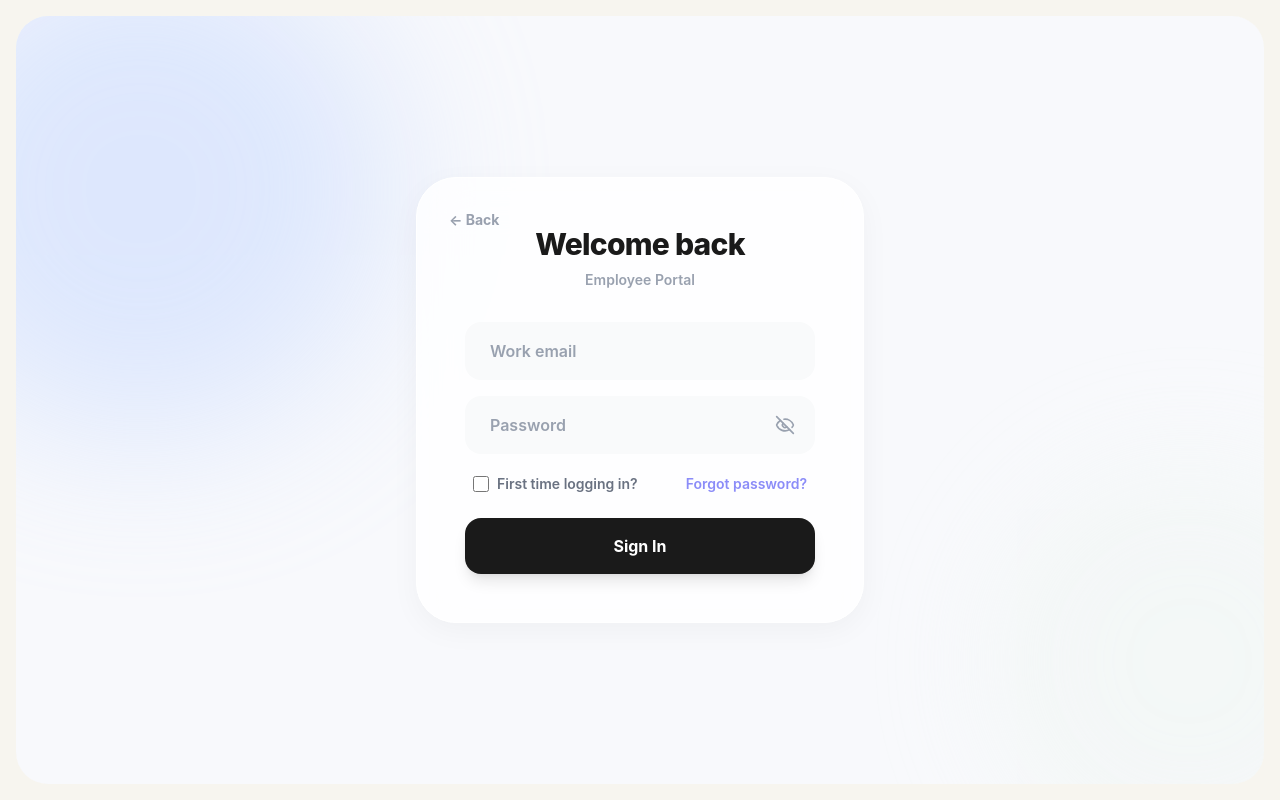
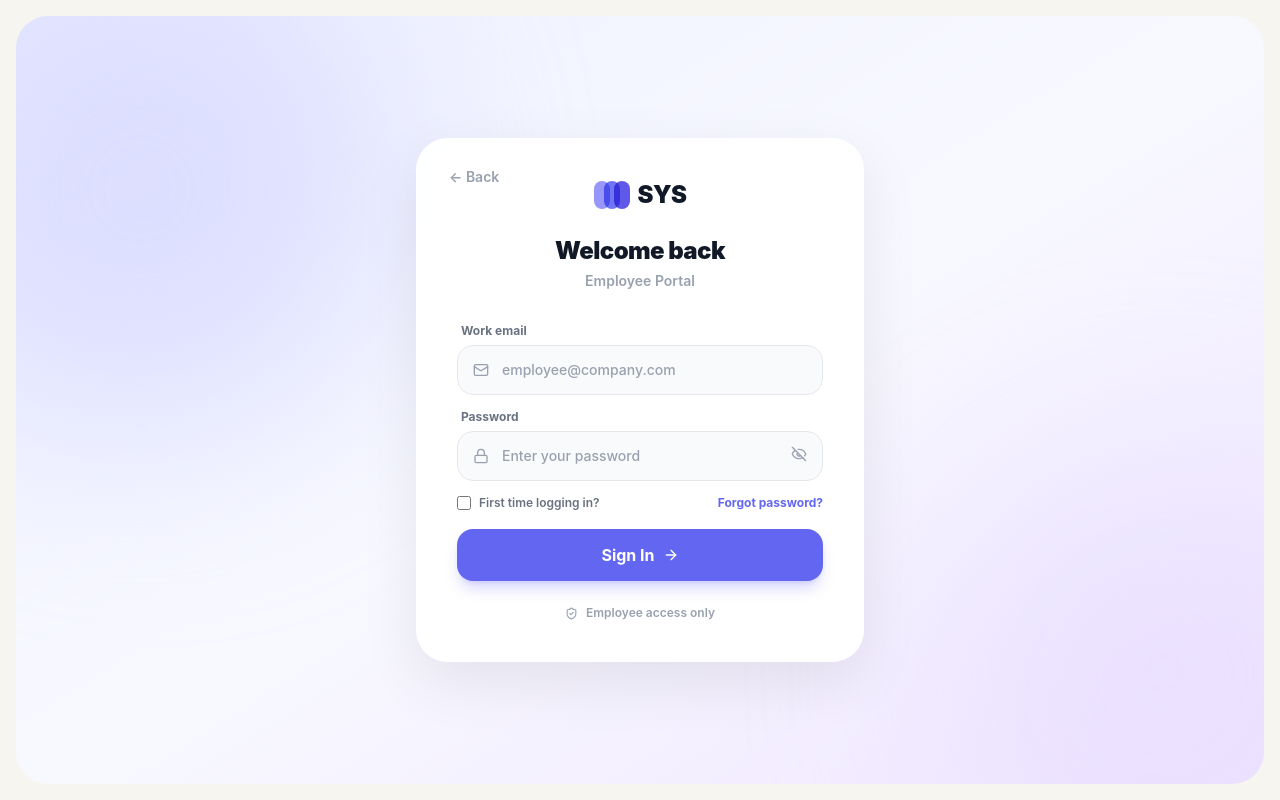
Before and after one commit to bubblegunm1111/WD_1_EmployeeManagementSystemSYS_BYTE, a React app in the folder frontend/: page /login in a window 1280 px wide. Built offline with nearby package versions, Linux system fonts and the light colour scheme; no server answers; the HTML template or start-up script is replaced by a standard one.

Commit message:
Premium login portal redesign with Google OAuth + org name modal

```diff
--- a/frontend/src/components/Login.jsx
+++ b/frontend/src/components/Login.jsx
@@ -2,29 +2,124 @@ import React, { useState } from 'react';
 import { useNavigate, useLocation } from 'react-router-dom';
 import { useAuth } from '../context/AuthContext';
 import api from '../api';
-import { Eye, EyeOff } from 'lucide-react';
+import { Eye, EyeOff, Mail, Lock, User, Building2, ArrowRight, ShieldCheck } from 'lucide-react';
+import { motion, AnimatePresence } from 'framer-motion';
 
+// ─── Google SVG Icon ─────────────────────────────────────────────────────────
+const GoogleIcon = () => (
+  <svg className="w-5 h-5" viewBox="0 0 24 24">
+    <path d="M22.56 12.25c0-.78-.07-1.53-.2-2.25H12v4.26h5.92c-.26 1.37-1.04 2.53-2.21 3.31v2.77h3.57c2.08-1.92 3.28-4.74 3.28-8.09z" fill="#4285F4"/>
+    <path d="M12 23c2.97 0 5.46-.98 7.28-2.66l-3.57-2.77c-.98.66-2.23 1.06-3.71 1.06-2.86 0-5.29-1.93-6.16-4.53H2.18v2.84C3.99 20.53 7.7 23 12 23z" fill="#34A853"/>
+    <path d="M5.84 14.09c-.22-.66-.35-1.36-.35-2.09s.13-1.43.35-2.09V7.07H2.18C1.43 8.55 1 10.22 1 12s.43 3.45 1.18 4.93l2.85-2.22.81-.62z" fill="#FBBC05"/>
+    <path d="M12 5.38c1.62 0 3.06.56 4.21 1.64l3.15-3.15C17.45 2.09 14.97 1 12 1 7.7 1 3.99 3.47 2.18 7.07l3.66 2.84c.87-2.6 3.3-4.53 6.16-4.53z" fill="#EA4335"/>
+  </svg>
+);
+
+// ─── SYS Logo ─────────────────────────────────────────────────────────────────
+const SysLogo = () => (
+  <div className="flex items-center justify-center gap-2 mb-6">
+    <div className="flex -space-x-1.5 opacity-90">
+      <div className="w-4 h-7 bg-[#8b8cf8] rounded-full"></div>
+      <div className="w-4 h-7 bg-[#6366f1] rounded-full mix-blend-multiply"></div>
+      <div className="w-4 h-7 bg-[#4f46e5] rounded-full mix-blend-multiply"></div>
+    </div>
+    <span className="text-2xl font-black text-[#111827] tracking-tight">SYS</span>
+  </div>
+);
+
+// ─── Input Field Component ────────────────────────────────────────────────────
+const InputField = ({ icon: Icon, type, placeholder, value, onChange, required, rightEl }) => (
+  <div className="relative">
+    <div className="absolute left-4 top-1/2 -translate-y-1/2 text-gray-400">
+      <Icon size={16} />
+    </div>
+    <input
+      type={type}
+      required={required}
+      placeholder={placeholder}
+      value={value}
+      onChange={onChange}
+      className="w-full pl-11 pr-11 py-3.5 rounded-2xl bg-gray-50 border border-gray-200 focus:outline-none focus:ring-2 focus:ring-[#6366f1]/40 focus:border-[#6366f1] focus:bg-white placeholder-gray-400 text-sm font-medium text-gray-800 transition-all duration-200"
+    />
+    {rightEl && (
+      <div className="absolute right-4 top-1/2 -translate-y-1/2">
+        {rightEl}
+      </div>
+    )}
+  </div>
+);
+
+// ─── Org Name Modal (for first-time Google admin sign-in) ─────────────────────
+const OrgNameModal = ({ onSubmit, onClose }) => {
+  const [orgName, setOrgName] = useState('');
+  const [fullName, setFullName] = useState('');
+
+  return (
+    <motion.div
+      initial={{ opacity: 0 }}
+      animate={{ opacity: 1 }}
+      exit={{ opacity: 0 }}
+      className="fixed inset-0 z-50 flex items-center justify-center bg-black/30 backdrop-blur-sm"
+    >
+      <motion.div
+        initial={{ scale: 0.9, opacity: 0, y: 20 }}
+        animate={{ scale: 1, opacity: 1, y: 0 }}
+        exit={{ scale: 0.9, opacity: 0, y: 20 }}
+        transition={{ type: 'spring', stiffness: 300, damping: 30 }}
+        className="bg-white rounded-[2.5rem] shadow-2xl p-10 max-w-md w-full mx-4 border border-gray-100"
+      >
+        <SysLogo />
+        <h2 className="text-2xl font-black text-center text-[#111827] mb-2">One last step!</h2>
+        <p className="text-sm text-center text-gray-500 font-medium mb-8">Tell us a bit about your organization to finish setting up your admin account.</p>
+
+        <div className="flex flex-col gap-4">
+          <InputField
+            icon={User}
+            type="text"
+            placeholder="Your full name"
+            value={fullName}
+            onChange={e => setFullName(e.target.value)}
+            required
+          />
+          <InputField
+            icon={Building2}
+            type="text"
+            placeholder="Organization / Company name"
+            value={orgName}
+            onChange={e => setOrgName(e.target.value)}
+            required
+          />
+          <button
+            onClick={() => onSubmit({ fullName, orgName })}
+            disabled={!orgName.trim() || !fullName.trim()}
+            className="w-full mt-2 bg-[#6366f1] hover:bg-[#4f46e5] disabled:opacity-40 disabled:cursor-not-allowed text-white font-bold py-3.5 rounded-2xl transition-all duration-200 flex items-center justify-center gap-2 shadow-lg shadow-indigo-500/20 cursor-pointer"
+          >
+            Complete Setup <ArrowRight size={16} />
+          </button>
+        </div>
+      </motion.div>
+    </motion.div>
+  );
+};
+
+// ─── Main Login Component ─────────────────────────────────────────────────────
 function Login() {
   const [isLogin, setIsLogin] = useState(true);
   const [showPassword, setShowPassword] = useState(false);
-
-  // Login fields
   const [username, setUsername] = useState('');
   const [password, setPassword] = useState('');
-
-  // Signup fields
   const [fullName, setFullName] = useState('');
   const [email, setEmail] = useState('');
   const [orgName, setOrgName] = useState('');
-
   const [error, setError] = useState('');
+  const [showOrgModal, setShowOrgModal] = useState(false);
+  const [pendingGoogleUser, setPendingGoogleUser] = useState(null);
+  const [isFirstTime, setIsFirstTime] = useState(false);
 
   const { user, role: authRole, login, signup, loginWithGoogle } = useAuth();
   const navigate = useNavigate();
   const location = useLocation();
   const uiRole = location.state?.role || 'employee';
-
-  const [isFirstTime, setIsFirstTime] = useState(false);
 
   React.useEffect(() => {
     if (user && authRole) {
@@ -32,204 +127,242 @@ function Login() {
     }
   }, [user, authRole, navigate]);
 
-  // Force login view for employees
-  if (uiRole === 'employee' && !isLogin) {
-    setIsLogin(true);
-  }
-
   const handleSubmit = async (e) => {
     e.preventDefault();
+    setError('');
     try {
       if (isLogin) {
         await login(username || email, password, uiRole);
-
-        // If employee, check if they need a password reset or onboarding
         if (uiRole === 'employee') {
           try {
             const loginEmail = username || email;
             const res = await api.get(`/employees/by-email?email=${encodeURIComponent(loginEmail)}`);
             if (res.data) {
-              if (res.data.requires_password_reset) {
-                navigate('/force-reset');
-                return;
-              } else if (!res.data.onboarding_completed) {
-                navigate('/onboarding');
-                return;
+              if (res.data.requires_password_reset) { navigate('/force-reset'); return; }
+              else if (!res.data.onboarding_completed) { navigate('/onboarding'); return; }
             }
+          } catch (err) { console.error('Could not check status', err); }
         }
-          } catch (err) {
-            console.error("Could not check status", err);
-          }
-        }
-
       } else {
         await signup(email, password, uiRole, { fullName, orgName });
       }
       navigate(uiRole === 'admin' ? '/admin' : '/employee');
     } catch (err) {
       console.error(err);
-      setError('Password or email is wrong');
+      setError('Incorrect email or password. Please try again.');
     }
   };
 
   const handleGoogleAuth = async (e) => {
     e.preventDefault();
+    setError('');
     try {
-      await loginWithGoogle(uiRole);
+      const result = await loginWithGoogle(uiRole);
+      const isNewUser = result?._tokenResponse?.isNewUser;
+      if (isNewUser && uiRole === 'admin') {
+        setPendingGoogleUser(result.user);
+        setShowOrgModal(true);
+        return;
+      }
       navigate(uiRole === 'admin' ? '/admin' : '/employee');
     } catch (err) {
       console.error(err);
       if (err.code === 'auth/popup-blocked') {
-        setError('Popup blocked! Please click the icon in your address bar (top right) to allow popups from Vercel.');
+        setError('Popup blocked! Allow popups in your browser address bar.');
       } else {
         setError('Google sign in failed: ' + err.message);
       }
     }
+  };
+
+  const handleOrgModalSubmit = async ({ fullName, orgName }) => {
+    if (!pendingGoogleUser) return;
+    try {
+      const token = await pendingGoogleUser.getIdToken();
+      localStorage.setItem('token', token);
+      await api.post('/auth/register', {
+        email: pendingGoogleUser.email,
+        uid: pendingGoogleUser.uid,
+        orgName,
+        fullName,
+      });
+    } catch (err) {
+      if (err.response?.status !== 409) console.error('Failed to register org', err);
     }
+    setShowOrgModal(false);
+    setPendingGoogleUser(null);
+    navigate('/admin');
+  };
+
+  const isAdmin = uiRole === 'admin';
 
   return (
-    <div className="h-full w-full flex items-center justify-center bg-[#f8f9fc] overflow-hidden relative">
-      <div className={`absolute top-[-10%] left-[-10%] w-[500px] h-[500px] rounded-full blur-[80px] opacity-40 ${uiRole === 'admin' ? 'bg-[#ffdf85]' : 'bg-[#b5cdff]'}`}></div>
-      <div className={`absolute bottom-[-10%] right-[-10%] w-[400px] h-[400px] rounded-full blur-[60px] opacity-30 ${uiRole === 'admin' ? 'bg-[#ffb5d4]' : 'bg-[#eaf4eb]'}`}></div>
+    <div className="h-full w-full flex items-center justify-center relative overflow-hidden bg-gradient-to-br from-[#eef0ff] via-[#f8f9ff] to-[#f0e6ff]">
 
-      <div className="bg-white/80 backdrop-blur-xl p-10 md:p-12 rounded-[2.5rem] shadow-[0_8px_30px_rgb(0,0,0,0.04)] max-w-md w-full border border-white relative z-10 transition-all duration-300">
+      {/* Decorative blobs */}
+      <div className="absolute top-[-10%] left-[-10%] w-[500px] h-[500px] rounded-full blur-[100px] opacity-50 bg-[#c7caff]"></div>
+      <div className="absolute bottom-[-15%] right-[-10%] w-[450px] h-[450px] rounded-full blur-[100px] opacity-40 bg-[#e0d4ff]"></div>
 
-        <div className="mb-8 text-center">
-          <h1 className="text-3xl font-extrabold text-[#1a1a1a] tracking-tight mb-2">
-            {isLogin ? 'Welcome back' : 'Create an account'}
+      {/* Org Name Modal */}
+      <AnimatePresence>
+        {showOrgModal && (
+          <OrgNameModal onSubmit={handleOrgModalSubmit} onClose={() => setShowOrgModal(false)} />
+        )}
+      </AnimatePresence>
+
+      {/* Card */}
+      <motion.div
+        initial={{ opacity: 0, y: 24 }}
+        animate={{ opacity: 1, y: 0 }}
+        transition={{ type: 'spring', stiffness: 200, damping: 25 }}
+        className="bg-white/95 backdrop-blur-xl shadow-[0_20px_60px_rgb(0,0,0,0.08)] border border-white/80 rounded-[2rem] px-10 py-10 max-w-md w-full relative z-10 mx-4"
+      >
+        {/* Back Button */}
+        <button
+          onClick={() => navigate('/')}
+          className="absolute top-7 left-8 text-sm text-gray-400 hover:text-[#6366f1] transition font-semibold flex items-center gap-1 cursor-pointer"
+        >
+          ← Back
+        </button>
+
+        <SysLogo />
+
+        <div className="text-center mb-8">
+          <h1 className="text-2xl font-black text-[#111827] tracking-tight mb-1">
+            {isLogin ? 'Welcome back' : 'Create account'}
           </h1>
           <p className="text-sm font-semibold text-gray-400">
-            {uiRole === 'admin' ? 'Admin Portal' : 'Employee Portal'}
+            {isAdmin ? 'Admin Portal' : 'Employee Portal'}
           </p>
         </div>
 
-        {error && <div className="text-red-500 mb-6 text-center text-sm font-bold bg-red-50 py-3 rounded-xl border border-red-100">{error}</div>}
-
-        <form onSubmit={handleSubmit} className="flex flex-col gap-4">
-
-          {!isLogin && (
-            <input
-              type="text"
-              required
-              placeholder="Full Name"
-              value={fullName}
-              onChange={e => setFullName(e.target.value)}
-              className="w-full px-6 py-4 rounded-2xl bg-gray-50 border border-transparent focus:outline-none focus:ring-2 focus:ring-[#8b8cf8] focus:bg-white placeholder-gray-400 font-semibold transition"
-            />
+        {error && (
+          <motion.div
+            initial={{ opacity: 0, y: -8 }}
+            animate={{ opacity: 1, y: 0 }}
+            className="text-red-600 mb-5 text-center text-sm font-semibold bg-red-50 py-3 px-4 rounded-2xl border border-red-100"
+          >
+            {error}
+          </motion.div>
         )}
 
-          {!isLogin && uiRole === 'admin' && (
-            <input
-              type="text"
+        <form onSubmit={handleSubmit} className="flex flex-col gap-3.5">
+
+          {/* Signup-only: Full Name */}
+          <AnimatePresence>
+            {!isLogin && (
+              <motion.div
+                initial={{ opacity: 0, height: 0 }}
+                animate={{ opacity: 1, height: 'auto' }}
+                exit={{ opacity: 0, height: 0 }}
+                transition={{ duration: 0.2 }}
+              >
+                <InputField icon={User} type="text" placeholder="Full Name" value={fullName} onChange={e => setFullName(e.target.value)} required />
+              </motion.div>
+            )}
+          </AnimatePresence>
+
+          {/* Signup + Admin: Org Name */}
+          <AnimatePresence>
+            {!isLogin && isAdmin && (
+              <motion.div
+                initial={{ opacity: 0, height: 0 }}
+                animate={{ opacity: 1, height: 'auto' }}
+                exit={{ opacity: 0, height: 0 }}
+                transition={{ duration: 0.2 }}
+              >
+                <InputField icon={Building2} type="text" placeholder="Organization / Company Name" value={orgName} onChange={e => setOrgName(e.target.value)} required />
+              </motion.div>
+            )}
+          </AnimatePresence>
+
+          {/* Email */}
+          <div>
+            <label className="block text-xs font-bold text-gray-500 mb-1.5 ml-1">
+              {isAdmin ? 'Work email' : 'Work email'}
+            </label>
+            <InputField
+              icon={Mail}
+              type={!isLogin ? 'email' : 'text'}
+              placeholder={isAdmin ? 'admin@company.com' : 'employee@company.com'}
+              value={!isLogin ? email : username}
+              onChange={e => !isLogin ? setEmail(e.target.value) : setUsername(e.target.value)}
               required
-              placeholder="Organization / Company Name"
-              value={orgName}
-              onChange={e => setOrgName(e.target.value)}
-              className="w-full px-6 py-4 rounded-2xl bg-gray-50 border border-transparent focus:outline-none focus:ring-2 focus:ring-[#8b8cf8] focus:bg-white placeholder-gray-400 font-semibold transition"
             />
-          )}
+          </div>
 
-          {!isLogin ? (
-            <input
-              type="email"
-              required
-              placeholder="Email address"
-              value={email}
-              onChange={e => setEmail(e.target.value)}
-              className="w-full px-6 py-4 rounded-2xl bg-gray-50 border border-transparent focus:outline-none focus:ring-2 focus:ring-[#8b8cf8] focus:bg-white placeholder-gray-400 font-semibold transition"
-            />
-          ) : (
-            <input
-              type="text"
-              required
-              placeholder={uiRole === 'employee' ? 'Work email' : 'Username or Email'}
-              value={username}
-              onChange={e => setUsername(e.target.value)}
-              className="w-full px-6 py-4 rounded-2xl bg-gray-50 border border-transparent focus:outline-none focus:ring-2 focus:ring-[#8b8cf8] focus:bg-white placeholder-gray-400 font-semibold transition"
-            />
-          )}
-
-          <div className="relative">
-            <input
-              type={showPassword ? "text" : "password"}
-              required
-              placeholder={uiRole === 'employee' && isFirstTime ? 'Temporary password' : 'Password'}
+          {/* Password */}
+          <div>
+            <label className="block text-xs font-bold text-gray-500 mb-1.5 ml-1">Password</label>
+            <InputField
+              icon={Lock}
+              type={showPassword ? 'text' : 'password'}
+              placeholder={!isAdmin && isFirstTime ? 'Temporary password' : 'Enter your password'}
               value={password}
               onChange={e => setPassword(e.target.value)}
-              className="w-full px-6 py-4 rounded-2xl bg-gray-50 border border-transparent focus:outline-none focus:ring-2 focus:ring-[#8b8cf8] focus:bg-white placeholder-gray-400 font-semibold transition"
-            />
+              required
+              rightEl={
                 <button
                   type="button"
                   onClick={() => setShowPassword(!showPassword)}
-              className="absolute right-5 top-1/2 -translate-y-1/2 text-gray-400 hover:text-gray-600 focus:outline-none"
+                  className="text-gray-400 hover:text-gray-600 transition cursor-pointer"
                 >
-              {showPassword ? (
-                <Eye className="h-5 w-5" />
-              ) : (
-                <EyeOff className="h-5 w-5" />
+                  {showPassword ? <Eye size={16} /> : <EyeOff size={16} />}
+                </button>
+              }
+            />
+          </div>
+
+          {/* Forgot Password */}
+          <div className="flex items-center justify-between">
+            {!isAdmin && (
+              <label className="flex items-center gap-2 text-xs font-semibold text-gray-500 cursor-pointer">
+                <input
+                  type="checkbox"
+                  checked={isFirstTime}
+                  onChange={e => setIsFirstTime(e.target.checked)}
+                  className="w-3.5 h-3.5 rounded text-[#6366f1] focus:ring-[#6366f1] border-gray-300"
+                />
+                First time logging in?
+              </label>
             )}
+            <button type="button" className="text-xs font-bold text-[#6366f1] hover:text-[#4f46e5] transition ml-auto cursor-pointer">
+              Forgot password?
             </button>
           </div>
 
-          {uiRole === 'employee' && (
-            <div className="flex items-center justify-between mt-1 px-2">
-              <label className="flex items-center gap-2 cursor-pointer text-sm font-semibold text-gray-500 hover:text-gray-700 transition">
-                <input
-                  type="checkbox"
-                  checked={isFirstTime}
-                  onChange={(e) => setIsFirstTime(e.target.checked)}
-                  className="w-4 h-4 rounded text-[#8b8cf8] focus:ring-[#8b8cf8] border-gray-300"
-                />
-                First time logging in?
-              </label>
-              <button type="button" className="text-sm font-semibold text-[#8b8cf8] hover:text-[#7778f2] transition">
-                Forgot password?
-              </button>
-            </div>
-          )}
-
+          {/* Submit Button */}
           <button
             type="submit"
-            className="w-full mt-2 bg-[#1a1a1a] text-white font-bold py-4 rounded-2xl hover:bg-gray-800 transition shadow-lg transform hover:-translate-y-0.5 cursor-pointer text-base"
+            className="w-full mt-1 bg-[#6366f1] hover:bg-[#4f46e5] text-white font-bold py-3.5 rounded-2xl transition-all duration-200 flex items-center justify-center gap-2 shadow-lg shadow-indigo-500/25 transform hover:-translate-y-0.5 cursor-pointer"
           >
-            {isLogin ? 'Sign In' : 'Sign Up'}
+            {isLogin ? 'Sign In' : 'Sign Up'} <ArrowRight size={16} />
           </button>
 
-          {uiRole === 'admin' && (
-            <div className="text-center mt-1">
-              <button type="button" className="text-sm font-semibold text-gray-400 hover:text-[#8b8cf8] transition">
-                Forgot your password?
-              </button>
-            </div>
-          )}
         </form>
 
-        {uiRole === 'admin' && (
+        {/* Google + Divider (Admin only) */}
+        {isAdmin && (
           <>
-            <div className="relative flex items-center py-6">
+            <div className="relative flex items-center py-5">
               <div className="flex-grow border-t border-gray-200"></div>
-              <span className="flex-shrink-0 mx-4 text-gray-400 text-sm font-semibold">Or continue with</span>
+              <span className="flex-shrink-0 mx-4 text-xs text-gray-400 font-semibold">or continue with</span>
               <div className="flex-grow border-t border-gray-200"></div>
             </div>
 
             <button
               onClick={handleGoogleAuth}
-              className="w-full flex items-center justify-center gap-3 bg-white border border-gray-200 text-gray-700 font-bold py-4 rounded-2xl hover:bg-gray-50 transition shadow-sm cursor-pointer"
+              className="w-full flex items-center justify-center gap-3 bg-white border border-gray-200 text-gray-700 font-bold py-3.5 rounded-2xl hover:bg-gray-50 hover:border-gray-300 transition-all duration-200 shadow-sm cursor-pointer text-sm"
             >
-              <svg className="w-5 h-5" viewBox="0 0 24 24">
-                <path d="M22.56 12.25c0-.78-.07-1.53-.2-2.25H12v4.26h5.92c-.26 1.37-1.04 2.53-2.21 3.31v2.77h3.57c2.08-1.92 3.28-4.74 3.28-8.09z" fill="#4285F4"/>
-                <path d="M12 23c2.97 0 5.46-.98 7.28-2.66l-3.57-2.77c-.98.66-2.23 1.06-3.71 1.06-2.86 0-5.29-1.93-6.16-4.53H2.18v2.84C3.99 20.53 7.7 23 12 23z" fill="#34A853"/>
-                <path d="M5.84 14.09c-.22-.66-.35-1.36-.35-2.09s.13-1.43.35-2.09V7.07H2.18C1.43 8.55 1 10.22 1 12s.43 3.45 1.18 4.93l2.85-2.22.81-.62z" fill="#FBBC05"/>
-                <path d="M12 5.38c1.62 0 3.06.56 4.21 1.64l3.15-3.15C17.45 2.09 14.97 1 12 1 7.7 1 3.99 3.47 2.18 7.07l3.66 2.84c.87-2.6 3.3-4.53 6.16-4.53z" fill="#EA4335"/>
-              </svg>
-              Google
+              <GoogleIcon />
+              Continue with Google
             </button>
 
-            <div className="mt-8 text-center text-sm font-semibold text-gray-500">
-              {isLogin ? "Don't have an account? " : "Already have an account? "}
+            <div className="mt-7 text-center text-sm font-semibold text-gray-500">
+              {isLogin ? "Don't have an account? " : 'Already have an account? '}
               <button
-                onClick={() => setIsLogin(!isLogin)}
-                className="text-[#8b8cf8] hover:text-[#7778f2] transition font-bold cursor-pointer"
+                onClick={() => { setIsLogin(!isLogin); setError(''); }}
+                className="text-[#6366f1] hover:text-[#4f46e5] transition font-bold cursor-pointer"
               >
                 {isLogin ? 'Sign up' : 'Log in'}
               </button>
@@ -237,13 +370,15 @@ function Login() {
           </>
         )}
 
-        <button
-          onClick={() => navigate('/')}
-          className="absolute top-8 left-8 text-sm text-gray-400 hover:text-black transition font-bold cursor-pointer flex items-center gap-2"
-        >
-          &larr; Back
-        </button>
+        {/* Footer lock badge */}
+        <div className="flex items-center justify-center gap-2 mt-6 text-xs text-gray-400 font-semibold">
+          {isAdmin
+            ? <><ShieldCheck size={13} /> Authorized personnel only</>
+            : <><ShieldCheck size={13} /> Employee access only</>
+          }
         </div>
+
+      </motion.div>
     </div>
   );
 }
```
Lines whose indentation alone changed are shown as unchanged.
